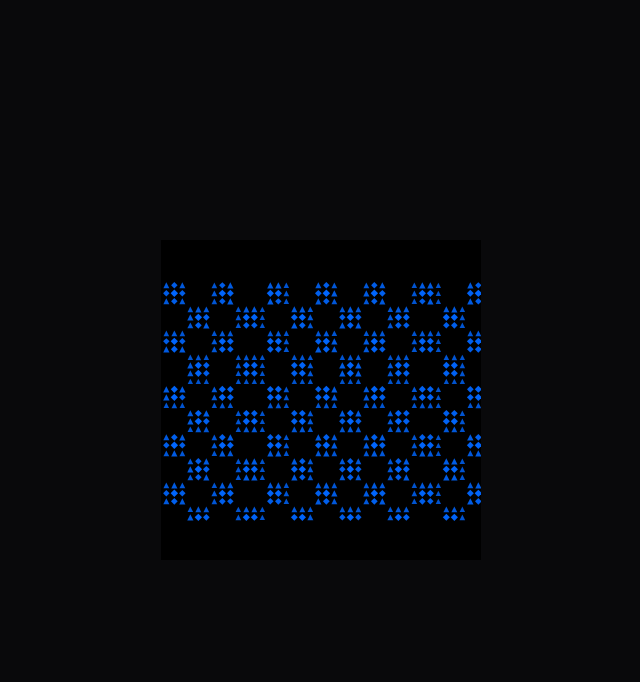
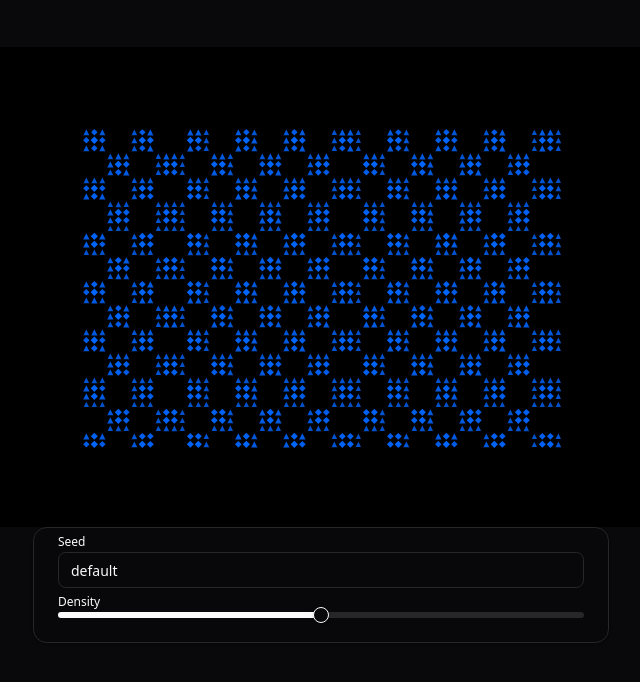
Before and after one commit to bryanveloso/tycho, a React (Vite) app: page / in a window 1280 px wide. Shown: the top 682 px of the page, without its empty margins (319-959 px from the left). Built offline with nearby package versions, Linux system fonts and the light colour scheme.

Commit message:
"It works."

```diff
--- a/src/App.tsx
+++ b/src/App.tsx
@@ -1,10 +1,13 @@
 import { useEffect, useState, type FC } from 'react'
 
 import PatternGenerator from '@/components/generator/pattern-generator'
+import { Card, CardContent } from '@/components/ui/card'
+import { Slider } from './components/ui/slider'
 import { registerDefaultCollections } from '@/lib/collections/default'
 import { registerBasicShapes } from '@/lib/shapes/basic'
 
 import './index.css'
+import { Input } from './components/ui/input'
 
 export const App: FC = () => {
   // Add state to track when registrations are complete
@@ -25,11 +28,9 @@ export const App: FC = () => {
   }, [])
 
   return (
-    <div className="container mx-auto p-8 text-center relative z-10">
-      <main>
-        {/* Only render the pattern generator once registrations are complete */}
+    <main className="flex flex-col min-h-full">
+      <div className="grid w-full h-full items-center justify-center grid-cols-1 grid-rows-[auto_110px] isolate">
         {registrationsComplete ? <PatternGenerator /> : <div className="text-center py-8">Initializing...</div>}
-      </main>
 
         {/* <Card className="bg-card/50 backdrop-blur-sm border-muted">
         <CardContent className="pt-6">
@@ -43,6 +44,7 @@ export const App: FC = () => {
         </CardContent>
         </Card> */}
       </div>
+    </main>
   )
 }
 
--- a/src/components/generator/pattern-generator.tsx
+++ b/src/components/generator/pattern-generator.tsx
@@ -4,6 +4,10 @@ import { usePatternGenerator } from '@/hooks/usePatternGenerator'
 import type { PatternConfig } from '@/types/index'
 
 import SVGPreview from './svg-preview'
+import { Input } from '../ui/input'
+import { Slider } from '../ui/slider'
+import { Card, CardContent } from '../ui/card'
+import { Label } from '../ui/label'
 
 const PatternGenerator: FC = () => {
   const [config, setConfig] = useState<PatternConfig>({
@@ -11,8 +15,8 @@ const PatternGenerator: FC = () => {
     shapeSize: 8,
     mainColor: '#0066ff',
     backgroundColor: '#000000',
-    rows: 30,
-    columns: 40,
+    rows: 40,
+    columns: 60,
     density: 0.5,
     noiseScale: 0.1,
     patternStyle: 'geo',
@@ -30,6 +34,27 @@ const PatternGenerator: FC = () => {
   return (
     <div className="flex flex-col">
       <SVGPreview svg={svg} />
+
+      <div className="container mx-auto max-w-xl">
+        <Card className="bg-card/50">
+          <CardContent>
+            {/* Seed Input */}
+            <Label htmlFor="seed">Seed</Label>
+            <Input id="seed" value={config.seed} onChange={(e) => updateConfig({ seed: e.target.value })} />
+
+            {/* Shape Density Slider */}
+            <Label htmlFor="density">Density</Label>
+            <Slider
+              id="density"
+              defaultValue={[config.density]}
+              min={0.1}
+              max={0.9}
+              step={0.1}
+              onValueChange={(e) => updateConfig({ density: e[0] })}
+            />
+          </CardContent>
+        </Card>
+      </div>
     </div>
   )
 }
--- a/src/components/generator/svg-preview.tsx
+++ b/src/components/generator/svg-preview.tsx
@@ -7,7 +7,7 @@ interface SVGPreviewProps {
   backgroundColor?: string
 }
 
-const SVGPreview: FC<SVGPreviewProps> = ({ svg, height = '320px', width = '100%', backgroundColor = '#000000' }) => {
+const SVGPreview: FC<SVGPreviewProps> = ({ svg, height = '480px', width = '100%', backgroundColor = '#000000' }) => {
   const [isFullscreen, setIsFullScreen] = useState(false)
 
   // Toggle fullscreen preview.
--- a/src/components/ui/label.tsx
+++ b/src/components/ui/label.tsx
@@ -13,7 +13,7 @@ function Label({
     <LabelPrimitive.Root
       data-slot="label"
       className={cn(
-        "text-sm leading-none font-medium select-none group-data-[disabled=true]:pointer-events-none group-data-[disabled=true]:opacity-50 peer-disabled:cursor-not-allowed peer-disabled:opacity-50",
+        'text-xs leading-none font-medium select-none group-data-[disabled=true]:pointer-events-none group-data-[disabled=true]:opacity-50 peer-disabled:cursor-not-allowed peer-disabled:opacity-50',
         className
       )}
       {...props}
--- a/src/index.css
+++ b/src/index.css
@@ -1,12 +1,19 @@
-@import "../styles/globals.css";
+@import '../styles/globals.css';
 
 @layer base {
   :root {
     @apply font-sans;
   }
 
-  body {
-    @apply grid place-items-center min-w-[320px] min-h-screen relative m-0 bg-background text-foreground;
+  html,
+  body,
+  #root {
+    @apply h-full;
+    @apply antialiased;
+  }
+
+  main > div {
+    @apply grow;
   }
 }
 
```
Lines whose indentation alone changed are shown as unchanged.
